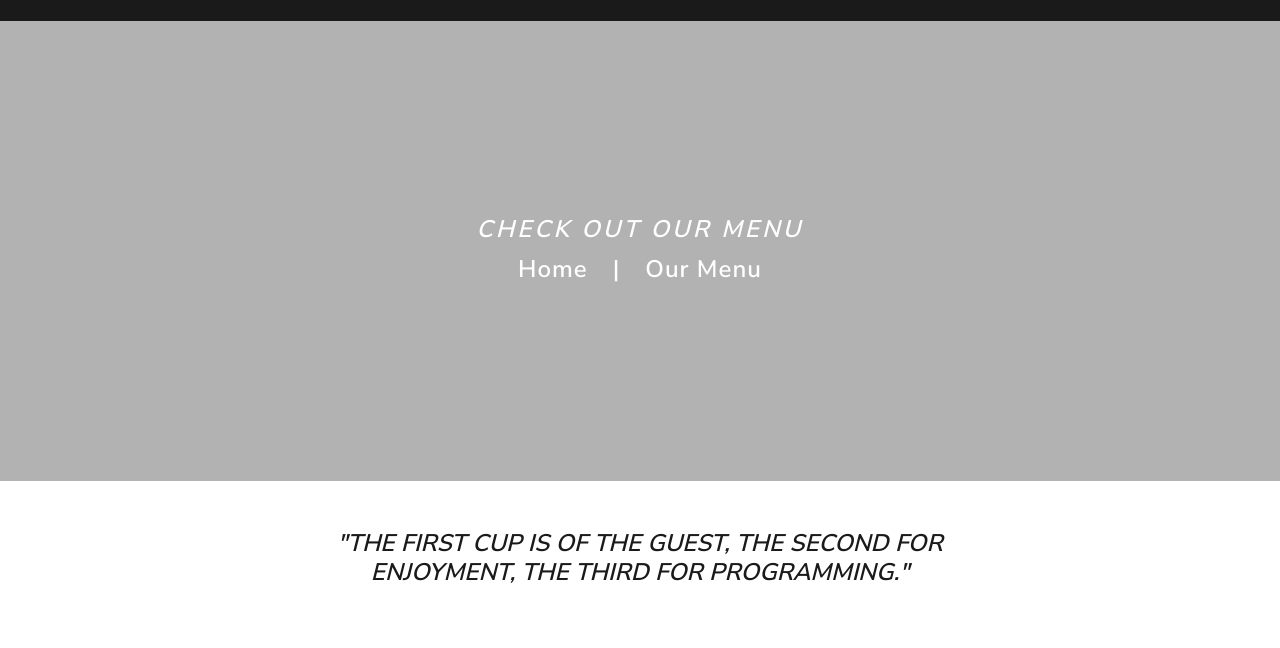
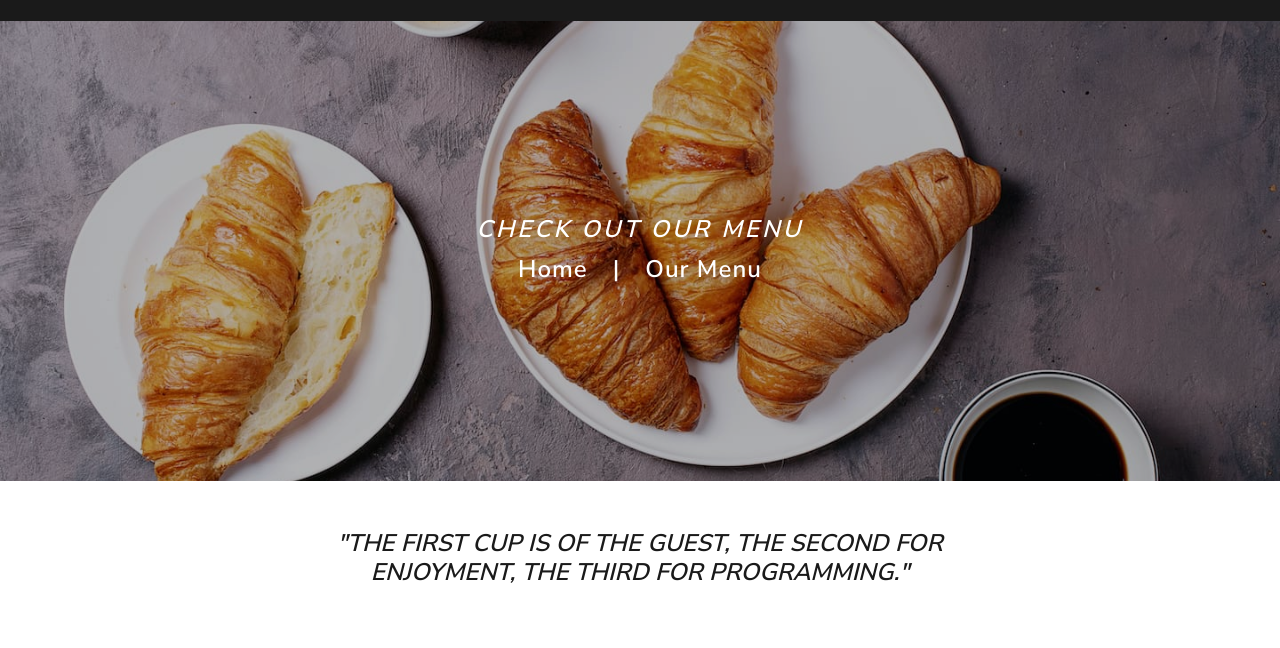
Before and after one commit to joshuabgutierrez/tech-coffee-shop, a plain HTML site: page menu.html in a window 1280 px wide. Shown: the part 73-721 px from the top of the page. Drawn offline with nearby package versions, Linux system fonts and the light colour scheme; a web font is replaced by a local one.

Commit message:
fixed path for menu page

```diff
--- a/styles/style.css
+++ b/styles/style.css
@@ -54,7 +54,7 @@ a {
 
 #menu-banner {
     background-color: #000000;
-    background: url(./myotherimages/menu-banner-image-2.jpg);
+    background: url(../myotherimages/menu-banner-image-2.jpg);
     background-size: cover;
     background-repeat: no-repeat;
     background-position: center center;
```
